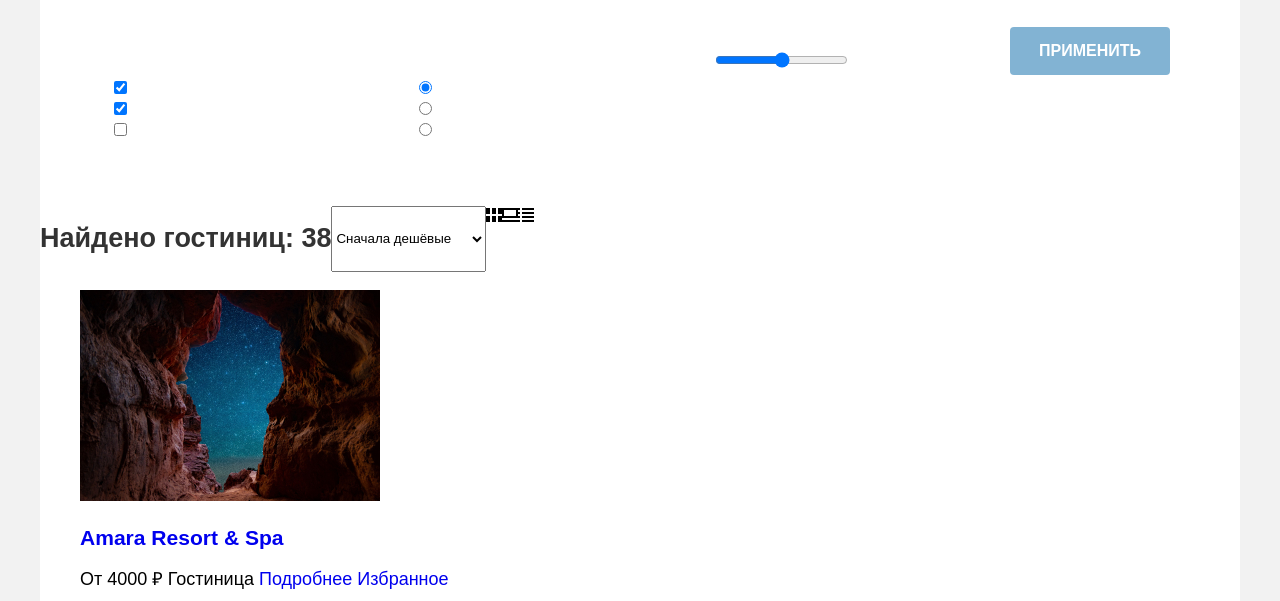
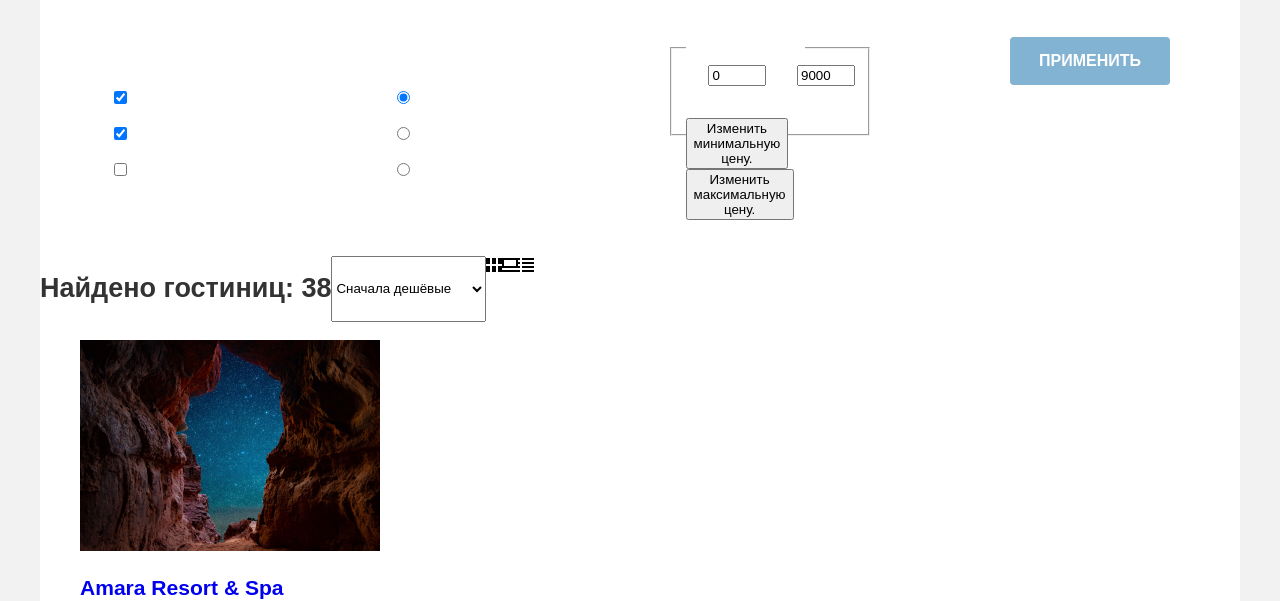
Before and after one commit to htmlacademy-htmlcss/2072277-sedona-34, a plain HTML site: page Catalog.html in a window 1280 px wide. Shown: the part 212-813 px from the top of the page. Drawn offline with Linux system fonts and the light colour scheme; a web font is replaced by a local one.

Commit message:
Вёрстка шкалы стоимости в каталоге. Не закончил.

```diff
--- a/Catalog.html
+++ b/Catalog.html
@@ -68,19 +68,19 @@
               <fieldset class="filter-checkboxes filter-fieldset">
                     <legend class="catalog-filter-title">Инфраструктура:</legend>
                     <ul class="catalog-filter-list">
-                      <li class="catalog-filter-item">
+                      <li class="catalog-filter-item-swim">
                         <label class="control">
                           <input class="control-input" type="checkbox" name="Бассейн" checked>
                           Бассейн
                         </label>
                       </li>
-                      <li class="catalog-filter-item">
+                      <li class="catalog-filter-item-parking">
                         <label class="control">
                           <input class="control-input" type="checkbox" name="Парковка" checked>
                           Парковка
                         </label>
                       </li>
-                      <li class="catalog-filter-item">
+                      <li class="catalog-filter-item-wifi">
                         <label class="control">
                           <input class="control-input" type="checkbox" name="Wi-Fi">
                           Wi-Fi
@@ -91,19 +91,19 @@
               <fieldset class="filter-radios filter-fieldset">
                   <legend class="catalog-filter-title">Тип жилья:</legend>
                   <ul class="catalog-filter-list">
-                    <li class="catalog-filter-item">
+                    <li class="catalog-filter-item-hotel">
                       <label class="control">
                         <input class="control-input" type="radio" name="product-group" value="hotel" checked>
                           Гостиница
                       </label>
                     </li>
-                    <li class="catalog-filter-item">
+                    <li class="catalog-filter-item-motel">
                       <label class="control">
                         <input class="control-input" type="radio" name="product-group" value="motel">
                           Мотель
                       </label>
                     </li>
-                    <li class="catalog-filter-item">
+                    <li class="catalog-filter-item-apartments">
                       <label class="control">
                         <input class="control-input" type="radio" name="product-group" value="apartament">
                           Апартаменты
@@ -111,12 +111,33 @@
                     </li>
                   </ul>
               </fieldset>
-              <div class="catalog-filter price-button">
-                <div class="price">
-                  <label for="price-count">Стоимость, ₽:</label>
-                  <input class="border-case" type="range" min="1" max="9000">
-                </div>
-              </div>
+              <fieldset class="filter-filter-input">
+                <legend class="price-count">Стоимость, ₽:</legend>
+                  <div class="range">
+                    <div class="range-wrapper-inputs">
+                      <label class="catalog-filter-label">
+                        от <input class="range-input" type="number" value="0" name="min-price" style="width: 50px">
+                      </label>
+                      <label class="catalog-filter-label">
+                        до <input class="range-input" type="number" value="9000" name="max-price" style="width: 50px">
+                      </label>
+                    </div>
+                    <div class="range-scale">
+                      <div class="range-bar" style="left: 228px; width: 61px">
+                        <button class="range-toggle toggle-min">
+                          <span class="visually-hidden">Изменить минимальную цену.</span>
+                        </button>
+                        <button class="range-toggle toggle-max">
+                          <span class="visually-hidden">Изменить максимальную цену.</span>
+                        </button>
+                      </div>
+                    </div>
+                  </div>
+              </fieldset>
+
+
+
+
               <div class="catalog-filter-button">
                 <button class="button-price" type="submit">Применить</button>
                 <button type="reset" class="button-reset">Сбросить</button>
--- a/styles/styles.css
+++ b/styles/styles.css
@@ -467,6 +467,7 @@ body {
   margin: 0;
   padding: 0;
   padding-left: 70px;
+  margin-top: 10px;
   list-style-type: none;
 }
 
@@ -488,10 +489,12 @@ body {
   color: white;
   width: 1059,53px;
   height: 149px;
+  margin: 0;
+  padding: 0;
   margin-left: 70px;
   margin-right: 70px;
   padding-bottom: 70px;
-
+  margin-top: 40px;
 }
 
 .catalog-filter-list {
@@ -511,27 +514,42 @@ body {
   border-style: none;
   margin: 0;
   padding: 0;
-  margin-top: 40px;
+
 }
 
 .filter-radios {
   border-style: none;
   margin: 0;
   padding: 0;
-  margin-top: 40px;
+  /* padding-right: 176px; */
 }
 
-.catalog-filter-item {
-  margin: 0;
-  padding: 0;
+.catalog-filter-item-swim,
+.catalog-filter-item-hotel {
+  margin-top: 30px;
 }
 
-.price {
+.catalog-filter-item-parking,
+.catalog-filter-item-motel,
+.catalog-filter-item-wifi,
+.catalog-filter-item-apartments {
+  margin-top: 15px;
+}
+
+.range-scale {
+  position: relative;
+  height: 4px;
+  margin-top: 32px;
+  background-color: #FFFFFF;;
+}
+
+
+
+.catalog-filter-button {
   display: flex;
   flex-direction: column;
   margin: 0;
   padding: 0;
-  margin-top: 40px;
 }
 
 .button-price {
@@ -551,7 +569,6 @@ body {
   text-transform: uppercase;
   background-color: #82B3D3;
   cursor: pointer;
-
 }
 
 .button-reset {
@@ -569,26 +586,9 @@ body {
   background-color: transparent;
 }
 
-.catalog-filter-button {
-  display: flex;
-  flex-direction: column;
-  margin: 0;
-  padding: 0;
-  margin-top: 40px;
-}
-
-.border-case {
-  box-sizing: border-box;
-  border: 2px solid #FFFFFF;
-  border-radius: 4px;
-}
 
 
-.price-button {
-  display: flex;
-  flex-direction: row;
-  justify-content: space-between;
-}
+
 
 
 
```
